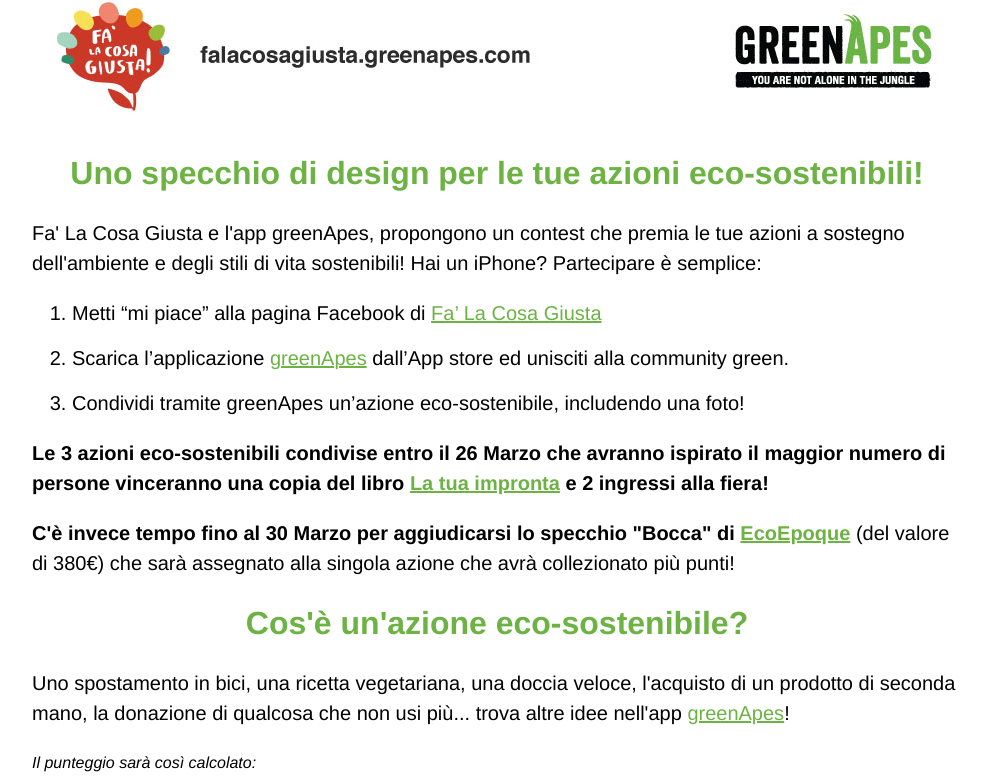
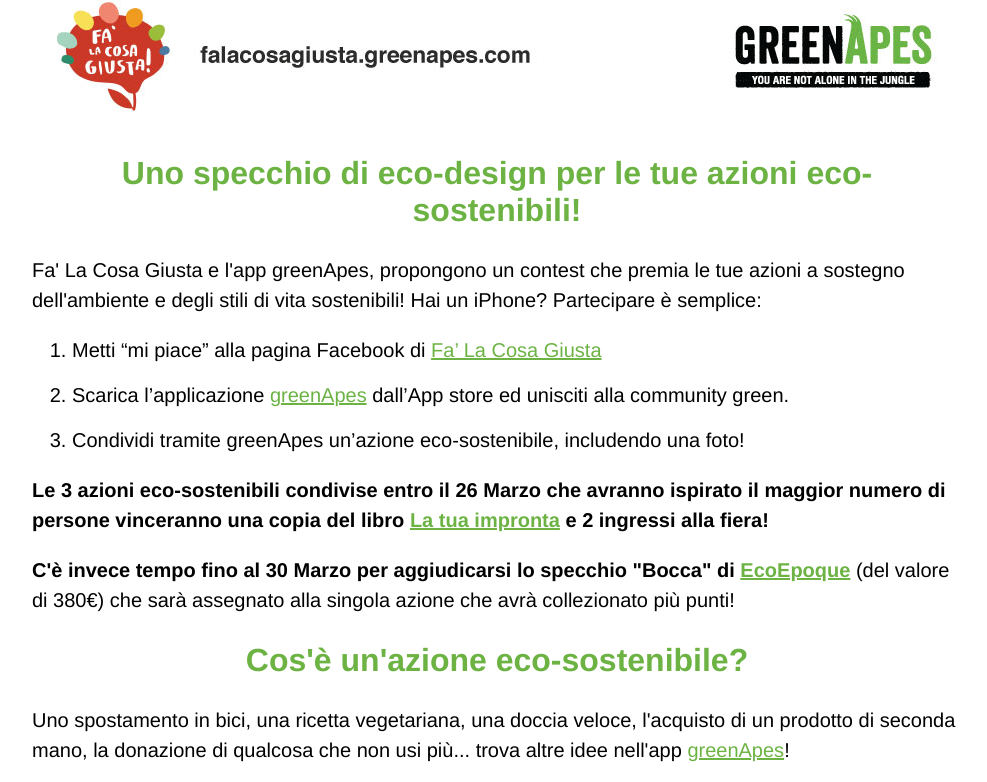
Before and after one commit to greenapes/falacosagiusta-challenge, a website: page index.html in a window 1280 px wide. Shown: the part 612-1394 px from the top of the page, without its empty margins (168-1155 px from the left). Drawn offline with Linux system fonts and the light colour scheme; a script that the page names is missing.

Commit message:
Update index.html

```diff
--- a/index.html
+++ b/index.html
@@ -124,7 +124,7 @@
                 <img src="banner.jpg" alt="">
             </div>
             <div class="text">
-                <h2> Uno specchio di design per le tue azioni eco-sostenibili! </h2>
+                <h2> Uno specchio di eco-design per le tue azioni eco-sostenibili! </h2>
                 <p>Fa' La Cosa Giusta e l'app greenApes, propongono un contest che premia le tue azioni a sostegno dell'ambiente e degli stili di vita sostenibili! Hai un iPhone?  Partecipare è semplice:</p>
                 <ol>
                     <li>Metti “mi piace” alla pagina Facebook di <a href="https://www.facebook.com/pages/Fa-la-cosa-giusta/33481833782">Fa’ La Cosa Giusta</a></li>
@@ -142,7 +142,7 @@
                         <li>10 punti bonus se condividi la tua azione su Facebook (puoi farlo direttamente dalla app greenApes!)</li>
                         <li>5 punti per ogni like su Facebook ricevuto dalla tua azione condivisa</li>
                     </ul>
-                        Lo specchio "Bocca" "sarà consegnato Domenica 30 Marzo all'interno della Fiera.
+                        Lo specchio "Bocca" sarà consegnato Domenica 30 Marzo all'interno della Fiera.
                         Ogni partecipante può sottoporre un numero illimitato di azioni ma sarà la sua singola azione più votata a partecipare al concorso.
                         Consiglio: oltre alla foto includete un commento della vostra azione per attirare l'attenzione degli altri utenti e per ricevere più like su facebook dai vostri amici!'
                 </p>
```
